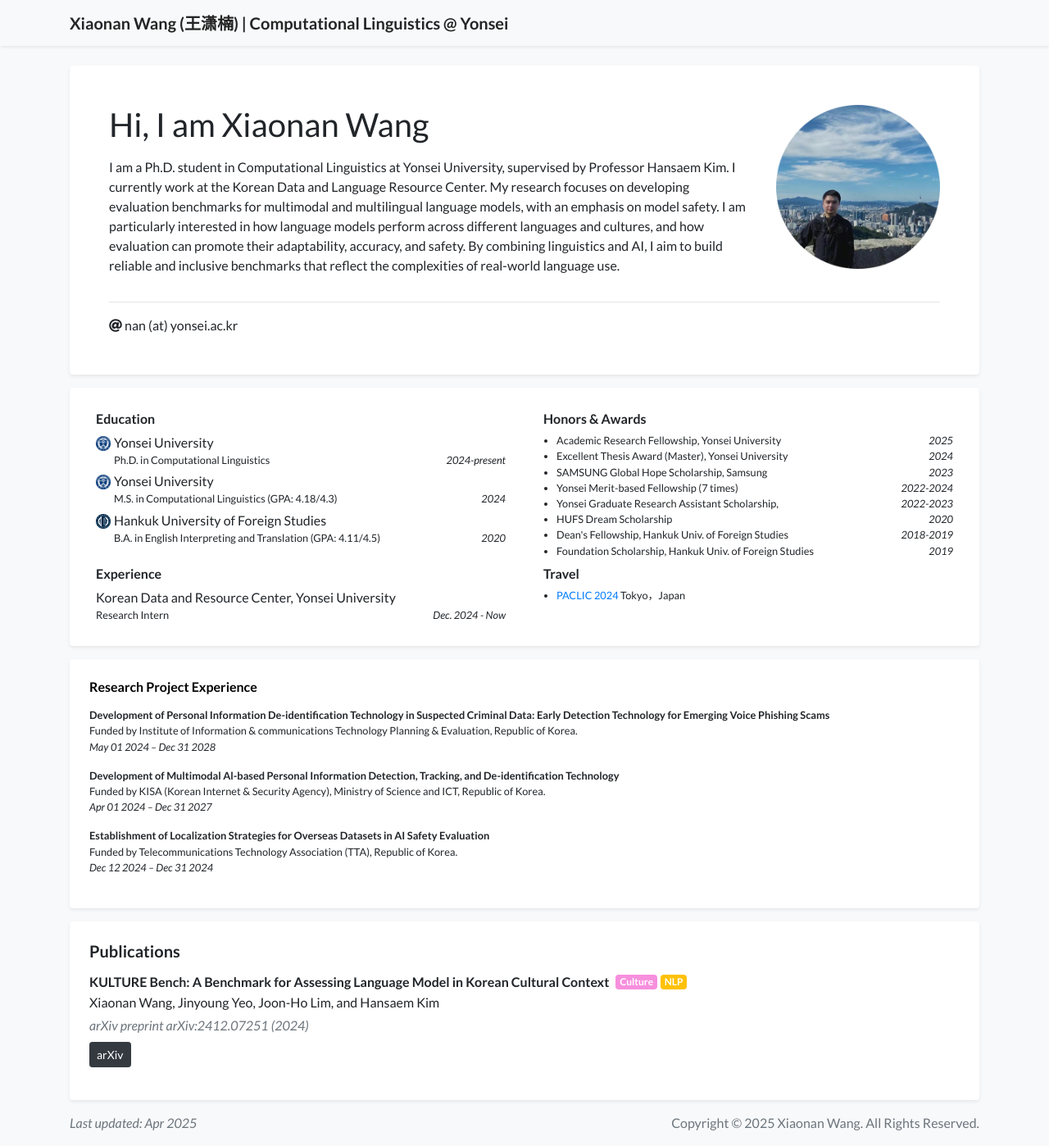
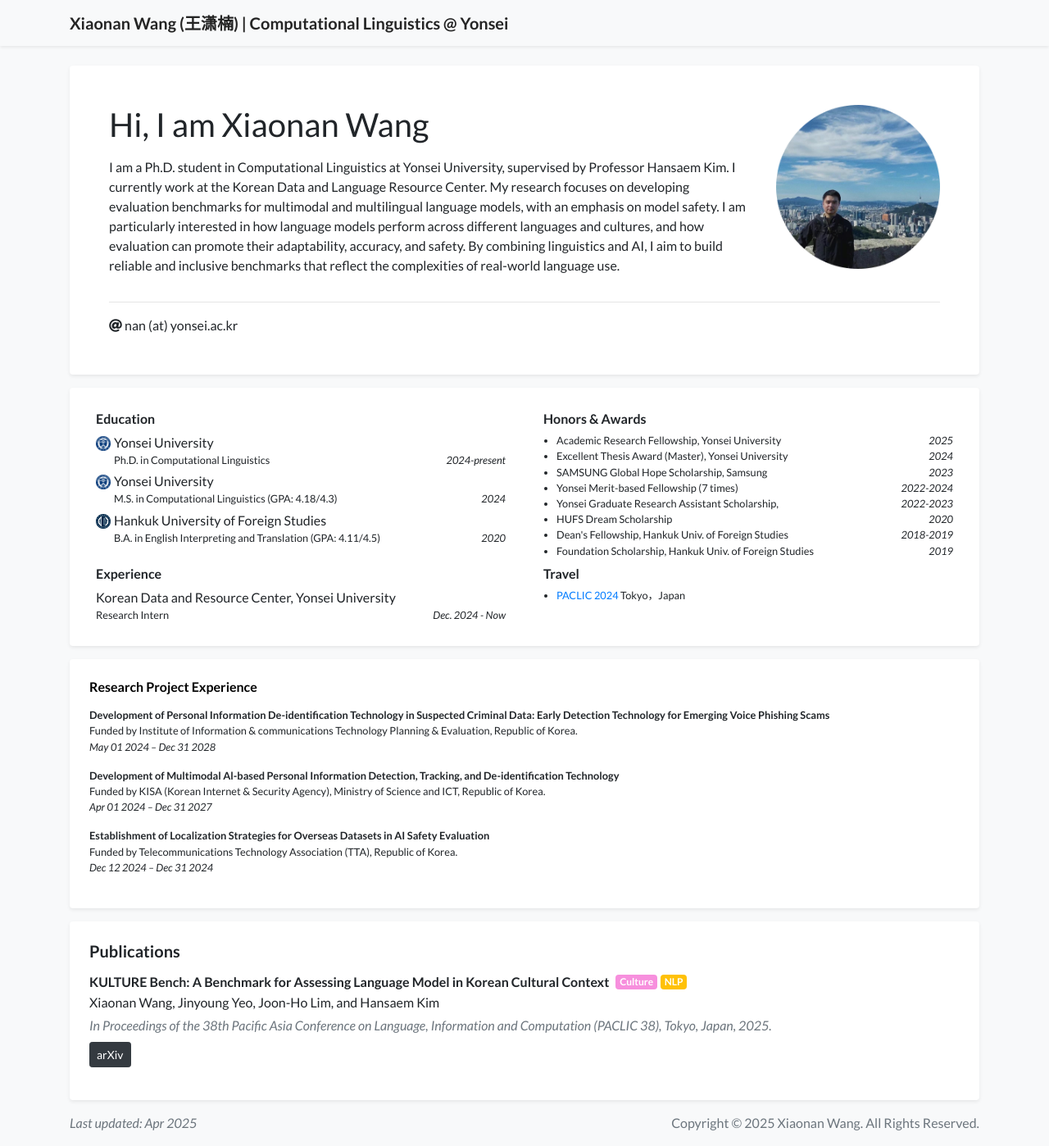
Before and after one commit to wangxiaonan-git/wangxiaonan-git.github.io, a Jekyll site: the page built from index.html, in a window 1280 px wide and 1398 px high. Shown: the whole window at 82% size. Built offline with Jekyll 4.4.1, drawn with Linux system fonts in a browser that asks for light colours; a style sheet for code colours, icons or effects is not loaded.

Commit message:
Update index.html

```diff
--- a/index.html
+++ b/index.html
@@ -53,7 +53,7 @@ num_selected: 10
           <p class="mb-1">
             Xiaonan Wang, Jinyoung Yeo, Joon-Ho Lim, and Hansaem Kim
           </p>
-          <p class="text-muted font-italic mb-2">arXiv preprint arXiv:2412.07251 (2024)</p>
+          <p class="text-muted font-italic mb-2">In Proceedings of the 38th Pacific Asia Conference on Language, Information and Computation (PACLIC 38), Tokyo, Japan, 2025.</p>
           <a href="https://arxiv.org/abs/2412.07251" class="btn btn-sm btn-dark">arXiv</a>
         </div>
 
```
